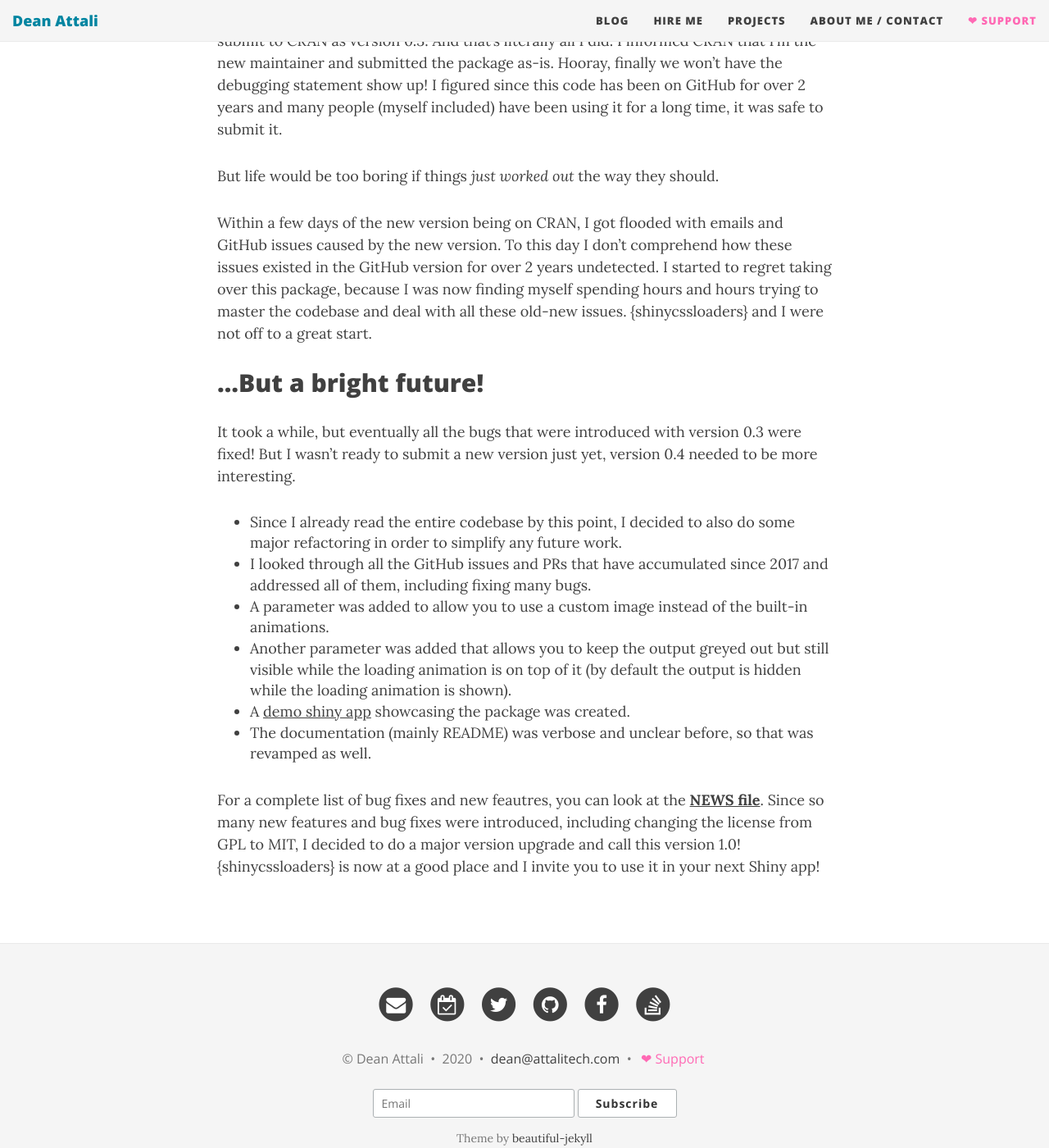
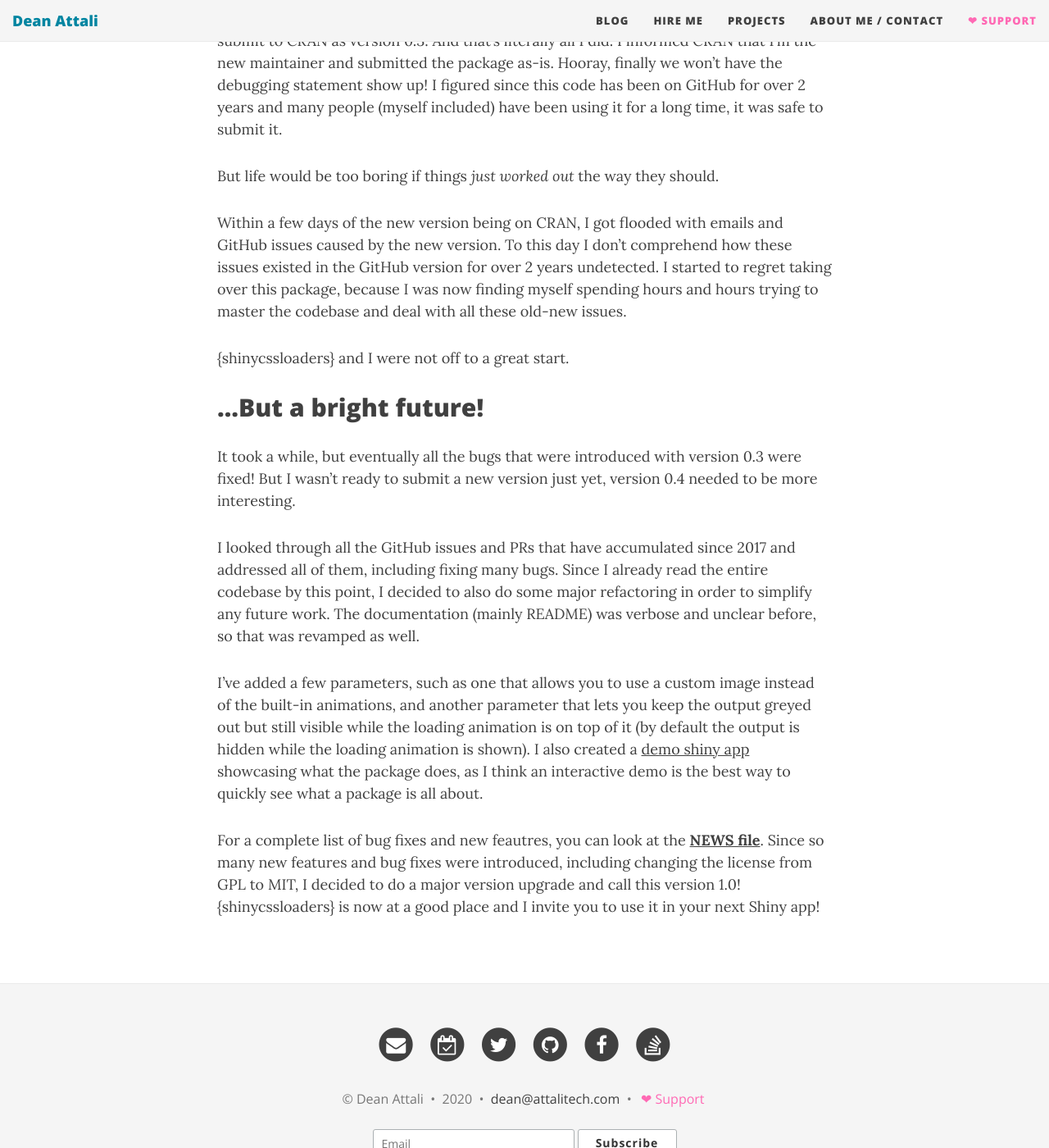
Before and after one commit to daattali/daattali.github.io, a Jekyll site: the page built from notblog/2020-08-04-shinycssloaders-v1.0.md, in a window 1280 px wide and 1400 px high, scrolled down 2222 px. Shown: the whole window at 82% size. Built offline with Jekyll 4.4.1, drawn with Linux system fonts in a browser that asks for light colours; nearby versions of some CDN libraries.

Commit message:
Update 2020-08-04-shinycssloaders-v1.0.md

```diff
--- a/notblog/2020-08-04-shinycssloaders-v1.0.md
+++ b/notblog/2020-08-04-shinycssloaders-v1.0.md
@@ -12,7 +12,7 @@
 
 [![demo gif]({{ site.url }}/img/blog/shinycssloaders/shinycssloaders-demo-gif.gif)]({{ site.url }}/img/blog/shinycssloaders/shinycssloaders-demo-gif.gif)
 
-Version 1.0.0 is now available [on CRAN](https://cran.r-project.org/package=shinycssloaders). Other than a minor release ealier this year, the last CRAN release was over 3 years ago, so there's lots of [goodies to unpack](#future)! For a preview of what this package can do, check out a demo below.
+Version 1.0.0 is now available [on CRAN](https://cran.r-project.org/package=shinycssloaders). Other than a minor release ealier this year, the last CRAN release was over 3 years ago, so there's lots of [goodies to unpack](https://github.com/daattali/shinycssloaders/blob/master/NEWS.md)! For a preview of what this package can do, check out a demo below.
 
 <div style="text-align:center;">
 <a class="btn btn-lg btn-success" href="https://daattali.com/shiny/shinycssloaders-demo/">Check out a demo</a>
@@ -38,17 +38,16 @@
 
 But life would be too boring if things *just worked out* the way they should.
 
-Within a few days of the new version being on CRAN, I got flooded with emails and GitHub issues caused by the new version. To this day I don't comprehend how these issues existed in the GitHub version for over 2 years undetected. I started to regret taking over this package, because I was now finding myself spending hours and hours trying to master the codebase and deal with all these old-new issues. {shinycssloaders} and I were not off to a great start.
+Within a few days of the new version being on CRAN, I got flooded with emails and GitHub issues caused by the new version. To this day I don't comprehend how these issues existed in the GitHub version for over 2 years undetected. I started to regret taking over this package, because I was now finding myself spending hours and hours trying to master the codebase and deal with all these old-new issues.
+
+{shinycssloaders} and I were not off to a great start.
 
 ## ...But a bright future! {#future}
 
 It took a while, but eventually all the bugs that were introduced with version 0.3 were fixed! But I wasn't ready to submit a new version just yet, version 0.4 needed to be more interesting.
 
-- Since I already read the entire codebase by this point, I decided to also do some major refactoring in order to simplify any future work.
-- I looked through all the GitHub issues and PRs that have accumulated since 2017 and addressed all of them, including fixing many bugs.
-- A parameter was added to allow you to use a custom image instead of the built-in animations.
-- Another parameter was added that allows you to keep the output greyed out but still visible while the loading animation is on top of it (by default the output is hidden while the loading animation is shown).
-- A [demo shiny app](https://daattali.com/shiny/shinycssloaders-demo/) showcasing the package was created.
-- The documentation (mainly README) was verbose and unclear before, so that was revamped as well.
+I looked through all the GitHub issues and PRs that have accumulated since 2017 and addressed all of them, including fixing many bugs. Since I already read the entire codebase by this point, I decided to also do some major refactoring in order to simplify any future work. The documentation (mainly README) was verbose and unclear before, so that was revamped as well.
+
+I've added a few parameters, such as one that allows you to use a custom image instead of the built-in animations, and another parameter that lets you keep the output greyed out but still visible while the loading animation is on top of it (by default the output is hidden while the loading animation is shown). I also created a [demo shiny app](https://daattali.com/shiny/shinycssloaders-demo/) showcasing what the package does, as I think an interactive demo is the best way to quickly see what a package is all about.
 
 For a complete list of bug fixes and new feautres, you can look at the **[NEWS file](https://github.com/daattali/shinycssloaders/blob/master/NEWS.md)**. Since so many new features and bug fixes were introduced, including changing the license from GPL to MIT, I decided to do a major version upgrade and call this version 1.0! {shinycssloaders} is now at a good place and I invite you to use it in your next Shiny app!
```
